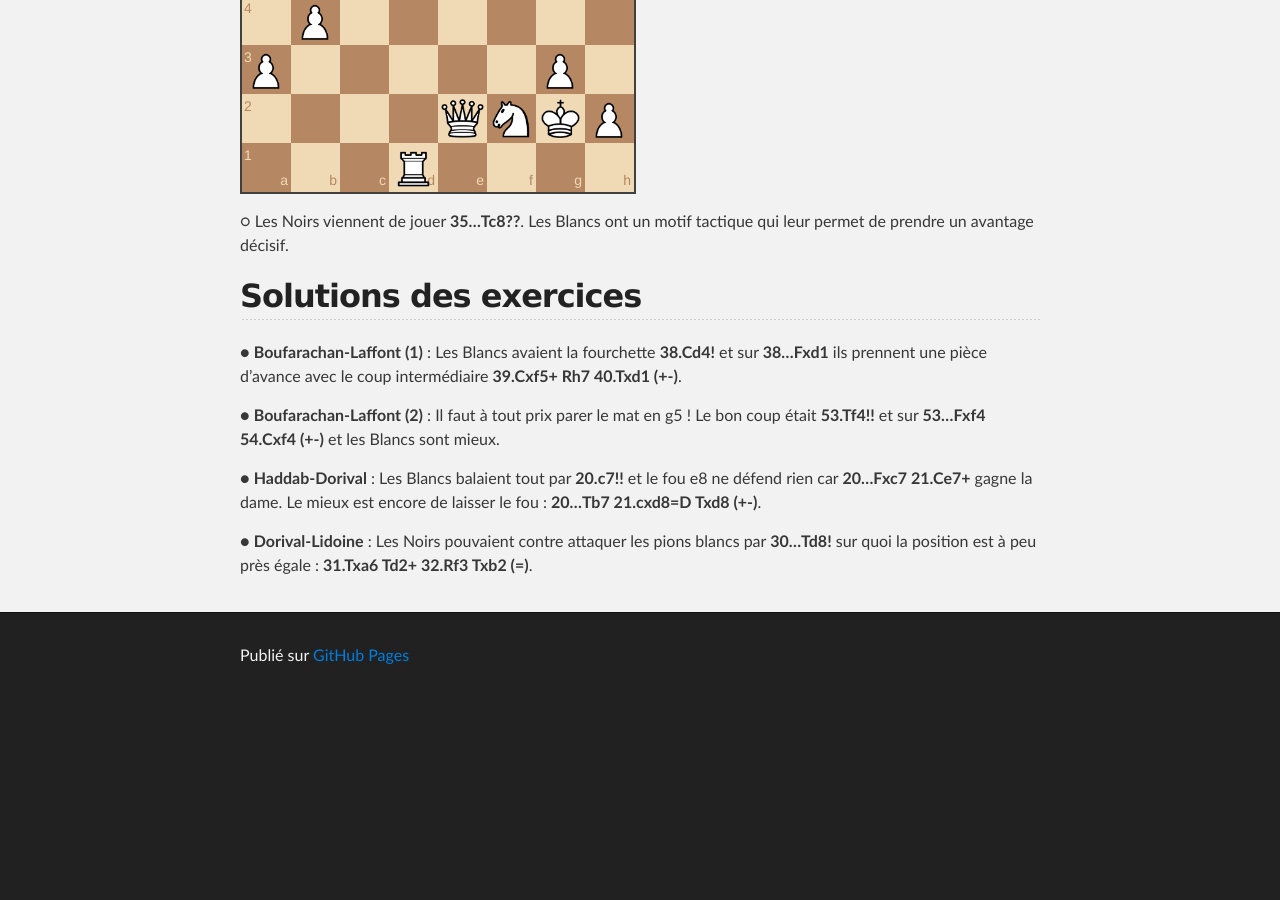
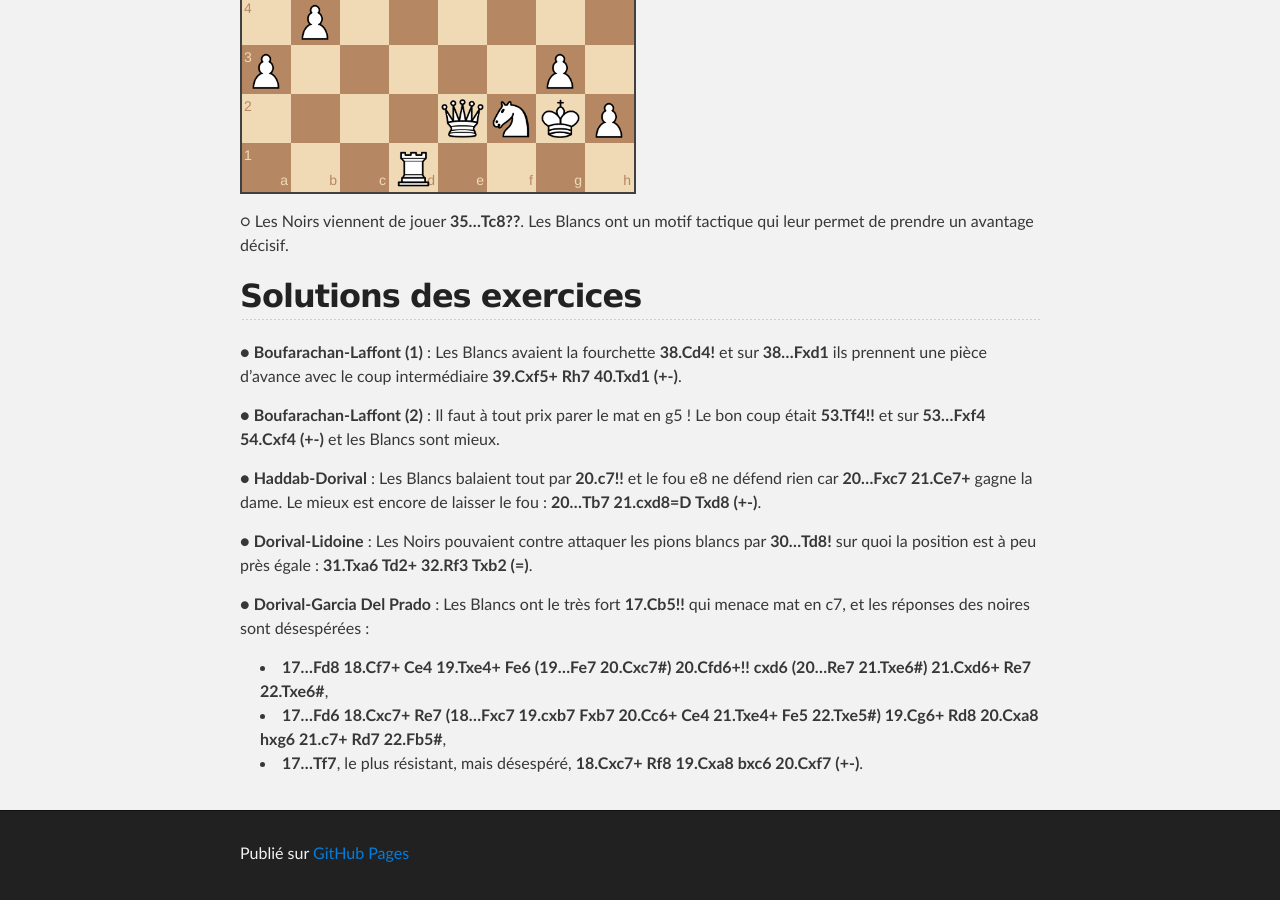
Before and after one commit to echiquier-villeneuve-tolosane/echiquier-villeneuve-tolosane.github.io, a Jekyll site: the page built from exercices.md, in a window 1280 px wide and 900 px high, scrolled down 14783 px. Built offline with Jekyll 4.4.1, drawn with Linux system fonts in a browser that asks for light colours; nearby versions of some CDN libraries; before the commit the page ends 15485 px from its top, so only the background shows below that.

Commit message:
Updated exercices.md

```diff
--- a/exercices.md
+++ b/exercices.md
@@ -231,3 +231,8 @@ _Coupe J.-C. Loubatière, ronde 3 (2013/10/06)_
 &#9679; **Haddab-Dorival** : Les Blancs balaient tout par **20.c7!!** et le fou e8 ne défend rien car **20...Fxc7 21.Ce7+** gagne la dame. Le mieux est encore de laisser le fou : **20...Tb7 21.cxd8=D Txd8 (+-)**.
 
 &#9679; **Dorival-Lidoine** : Les Noirs pouvaient contre attaquer les pions blancs par **30...Td8!** sur quoi la position est à peu près égale : **31.Txa6 Td2+ 32.Rf3 Txb2 (=)**.
+
+&#9679; **Dorival-Garcia Del Prado** : Les Blancs ont le très fort **17.Cb5!!** qui menace mat en c7, et les réponses des noires sont désespérées :
+- **17...Fd8 18.Cf7+ Ce4 19.Txe4+ Fe6 (19...Fe7 20.Cxc7#) 20.Cfd6+!! cxd6 (20...Re7 21.Txe6#) 21.Cxd6+ Re7 22.Txe6#**,
+- **17...Fd6 18.Cxc7+ Re7 (18...Fxc7 19.cxb7 Fxb7 20.Cc6+ Ce4 21.Txe4+ Fe5 22.Txe5#) 19.Cg6+ Rd8 20.Cxa8 hxg6 21.c7+ Rd7 22.Fb5#**,
+- **17...Tf7**, le plus résistant, mais désespéré, **18.Cxc7+ Rf8 19.Cxa8 bxc6 20.Cxf7 (+-)**.
```
